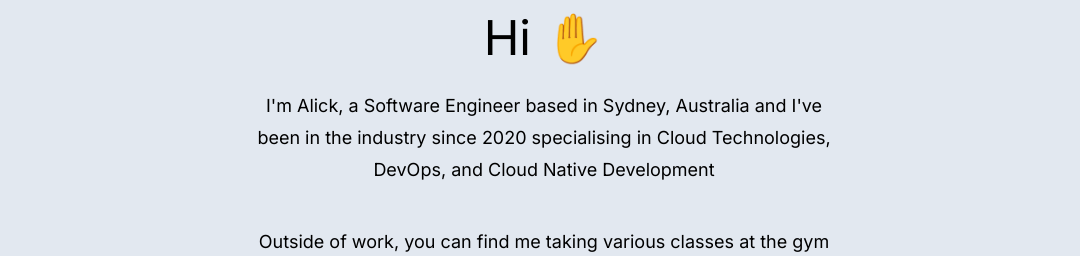
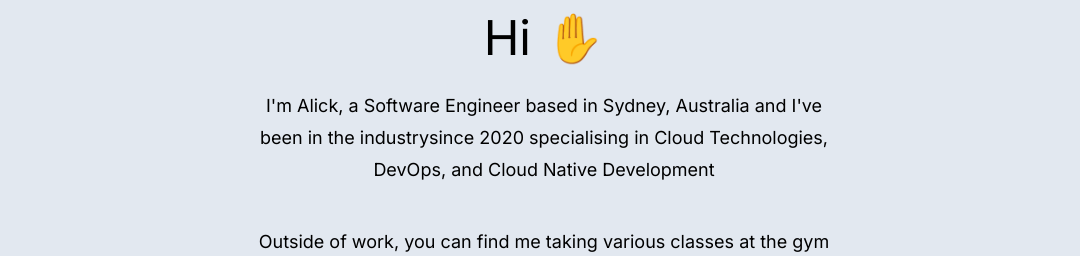
Before and after one commit to AlickYang/me, a Next.js app: page / in a window 1280 px wide. Shown: the part 126-382 px from the top of the page, without its empty margins (96-1176 px from the left). Built offline with nearby package versions, Linux system fonts and the light colour scheme.

Commit message:
Fix build issues, replace ' with &apos; and add alt to images

```diff
--- a/src/components/About.js
+++ b/src/components/About.js
@@ -7,7 +7,7 @@ const Body = (props) => {
                 Hi <span className="animation-wave">✋</span>
             </h2>
             <p className="text-lg py-5 leading-8 text md:text-md max-w-xl mx-auto">
-                I'm Alick, a Software Engineer based in Sydney, Australia and I've been in the industry since 2020 specialising in Cloud Technologies, DevOps, and Cloud Native Development
+                I&apos;m Alick, a Software Engineer based in Sydney, Australia and I&apos;ve been in the industrysince 2020 specialising in Cloud Technologies, DevOps, and Cloud Native Development
             </p>
             <p className="text-lg py-5 leading-8 text md:text-md max-w-xl mx-auto">
                 Outside of work, you can find me taking various classes at the gym 🏋️‍♂️ 🧘, 🏊 or playing casual games of volleyball 🏐
--- a/src/components/UI/Card.js
+++ b/src/components/UI/Card.js
@@ -8,7 +8,7 @@ const Card = (props) => {
             <div className="text-center shadow-2xl p-8 rounded-xl my-8 relative transition-all h-full w-full duration-500 [transform-style:preserve-3d] group-hover:[transform:rotateY(180deg)]">
                 {
                     media && (
-                        <Image className="mx-auto" src={media} width={80} height={80} />
+                        <Image className="mx-auto" src={media} width={80} height={80} alt={""} />
                     )
                 }
                 <h1 className="text-lg font-medium pt-2 pb-2 font-latoBlack">
```
